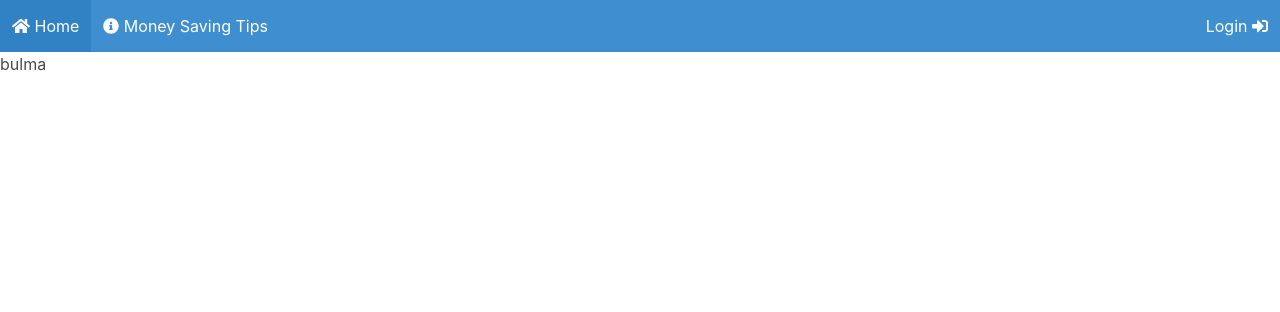
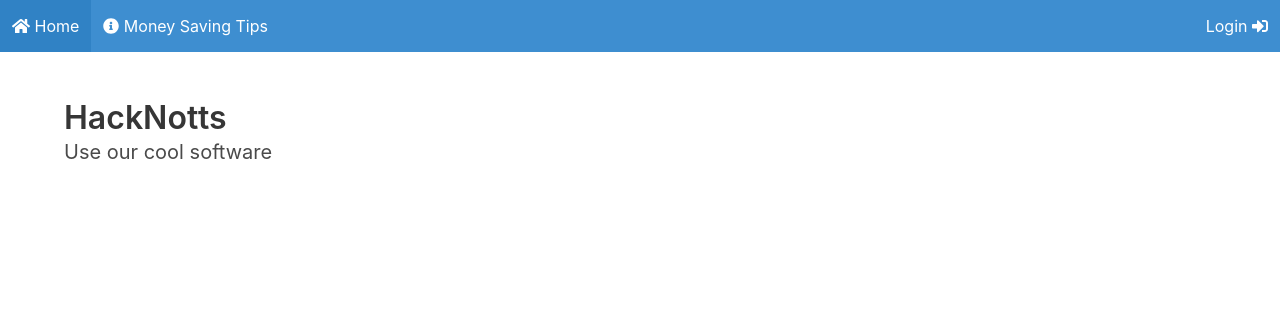
Before and after one commit to rainestormee/hacknotts, a Django app: page / in a window 1280 px wide. Shown: the top 312 px of the page. Run offline with Django 3.2, Linux system fonts and the light colour scheme; some libraries are stand-ins or nearby versions.

Commit message:
more html updates

```diff
--- a/hacknotts/StaticPages/templates/StaticPages/home.html
+++ b/hacknotts/StaticPages/templates/StaticPages/home.html
@@ -7,9 +7,14 @@
 </header>
 <head>
     <title>HackNotts 2020 - Home</title>
-    {% include "StaticPages/navbar.html" with auth=user.is_authenticated  %}
+    {% include "StaticPages/navbar.html" with auth=user.is_authenticated %}
 </head>
 <body>
-<p>bulma</p>
+<section class="section">
+    <div class="container">
+        <h1 class="title">HackNotts</h1>
+        <h2 class="subtitle">Use our cool software</h2>
+    </div>
+</section>
 </body>
 </html>
```
